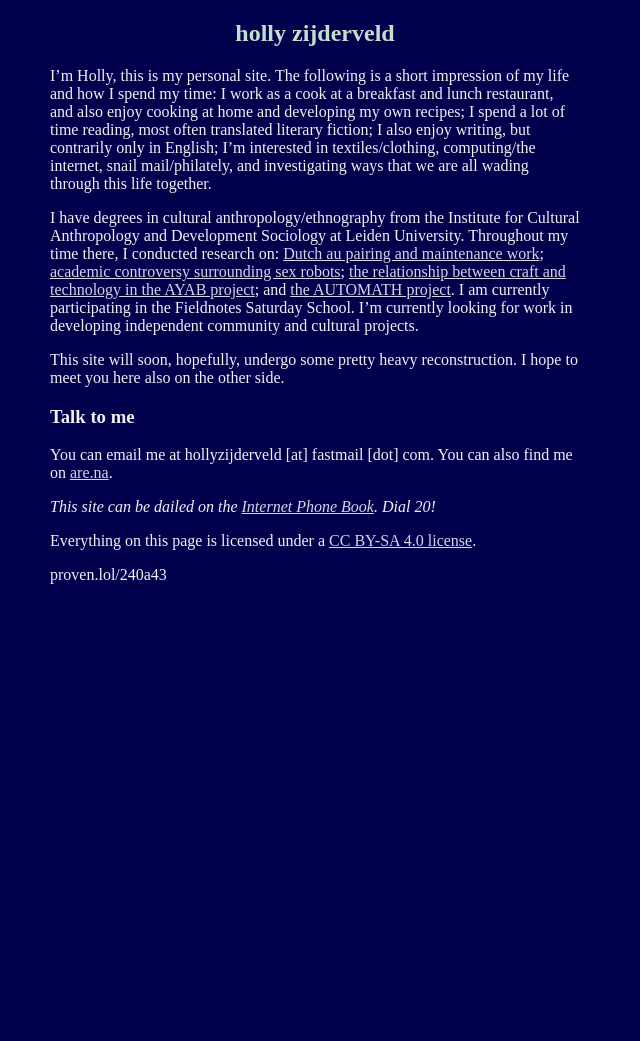
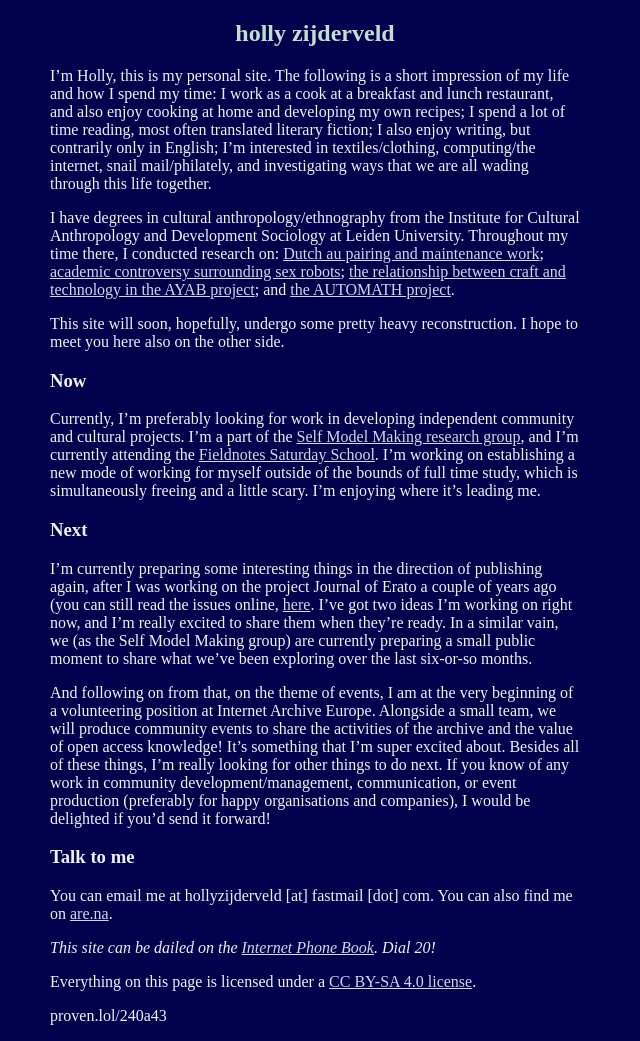
Before and after one commit to hollyz1jderveld/hollyz1jderveld.github.io, a Jekyll site: the page built from index.md, in a window 1280 px wide. Shown: the whole page, without its empty margins (0-640 px from the left). Built offline with Jekyll 4.4.1, drawn with Linux system fonts in a browser that asks for light colours; some web fonts are replaced; Markdown is read by kramdown in place of the engine named in the settings; our own code applies the rules of GitHub Pages for plain Markdown files; before the commit the page ends 900 px from its top, so only the background shows below that.

Commit message:
Update index.md

```diff
--- a/index.md
+++ b/index.md
@@ -6,9 +6,17 @@ layout: default
 
 I'm Holly, this is my personal site. The following is a short impression of my life and how I spend my time: I work as a cook at a breakfast and lunch restaurant, and also enjoy cooking at home and developing my own recipes; I spend a lot of time reading, most often translated literary fiction; I also enjoy writing, but contrarily only in English; I'm interested in textiles/clothing, computing/the internet, snail mail/philately, and investigating ways that we are all wading through this life together.
 
-I have degrees in cultural anthropology/ethnography from the Institute for Cultural Anthropology and Development Sociology at Leiden University. Throughout my time there, I conducted research on: [Dutch au pairing and maintenance work](https://themaintainers.org/studying-the-sensible-side-of-love-in-the-netherlands/); [academic controversy surrounding sex robots](https://www.researchgate.net/publication/382625206_Talking_About_Sex_Robots_Mapping_academic_controversy_in_sex_robot_discourse); [the relationship between craft and technology in the AYAB project](https://hollyz1jderveld.github.io/knitting-research/); and [the AUTOMATH project](https://automath.win.tue.nl/). I am currently participating in the Fieldnotes Saturday School. I'm currently looking for work in developing independent community and cultural projects.
+I have degrees in cultural anthropology/ethnography from the Institute for Cultural Anthropology and Development Sociology at Leiden University. Throughout my time there, I conducted research on: [Dutch au pairing and maintenance work](https://themaintainers.org/studying-the-sensible-side-of-love-in-the-netherlands/); [academic controversy surrounding sex robots](https://www.researchgate.net/publication/382625206_Talking_About_Sex_Robots_Mapping_academic_controversy_in_sex_robot_discourse); [the relationship between craft and technology in the AYAB project](https://hollyz1jderveld.github.io/knitting-research/); and [the AUTOMATH project](https://automath.win.tue.nl/).
 
 This site will soon, hopefully, undergo some pretty heavy reconstruction. I hope to meet you here also on the other side.
+
+### Now
+Currently, I'm preferably looking for work in developing independent community and cultural projects. I'm a part of the [Self Model Making research group](https://supergijs.com/researchgroup.html), and I'm currently attending the [Fieldnotes Saturday School](https://fieldnotes.site/events/). I'm working on establishing a new mode of working for myself outside of the bounds of full time study, which is simultaneously freeing and a little scary. I'm enjoying where it's leading me.
+
+### Next
+I'm currently preparing some interesting things in the direction of publishing again, after I was working on the project Journal of Erato a couple of years ago (you can still read the issues online, [here](https://www.yumpu.com/en/document/view/65812999/issue-two-hometown). I've got two ideas I'm working on right now, and I'm really excited to share them when they're ready. In a similar vain, we (as the Self Model Making group) are currently preparing a small public moment to share what we've been exploring over the last six-or-so months.
+
+And following on from that, on the theme of events, I am at the very beginning of a volunteering position at Internet Archive Europe. Alongside a small team, we will produce community events to share the activities of the archive and the value of open access knowledge! It's something that I'm super excited about. Besides all of these things, I'm really looking for other things to do next. If you know of any work in community development/management, communication, or event production (preferably for happy organisations and companies), I would be delighted if you'd send it forward!
 
 ### Talk to me
 You can email me at hollyzijderveld [at] fastmail [dot] com. You can also find me on [are.na](https://www.are.na/holly-zijderveld/index).
```
